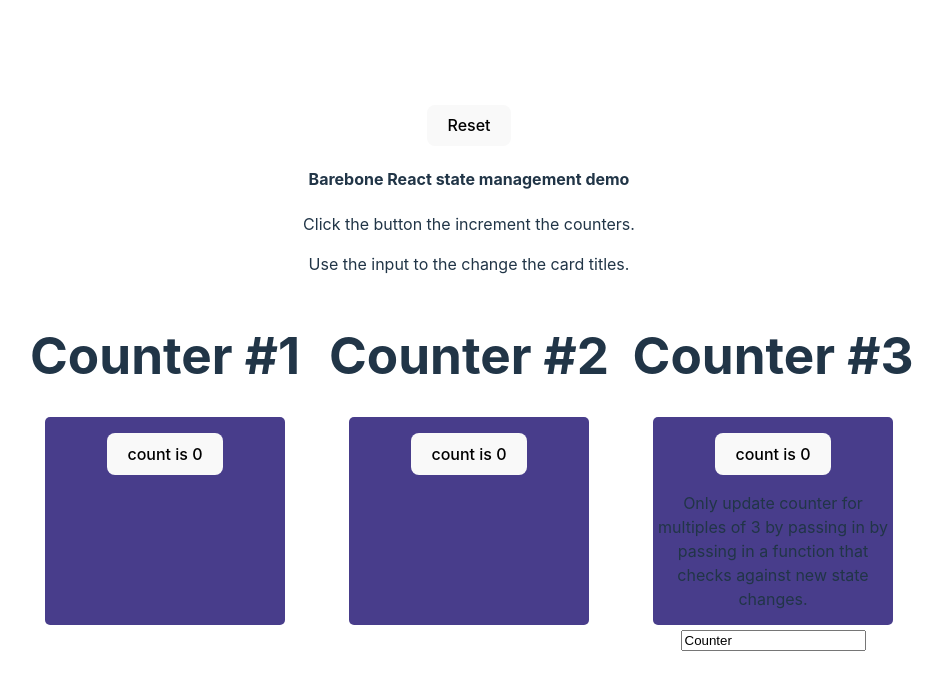
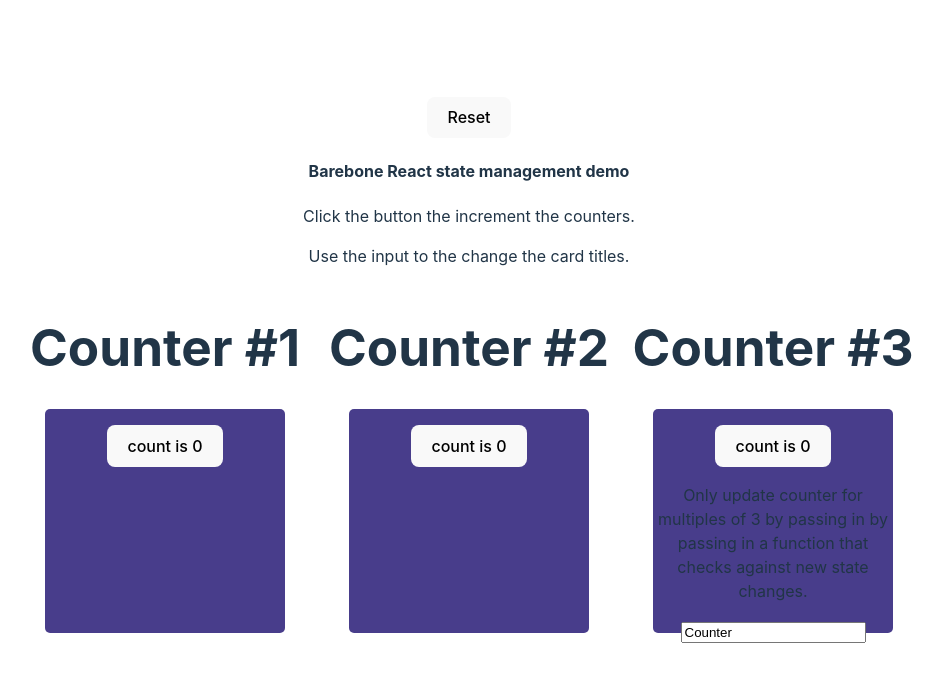
Before and after one commit to seegg/barebone-demo, a React (Vite) app: page / in a window 1280 px wide. Shown: the top 690 px of the page, without its empty margins (171-1114 px from the left). Built offline with nearby package versions, Linux system fonts and the light colour scheme.

Commit message:
adjust card height to 13rem

```diff
--- a/src/App.css
+++ b/src/App.css
@@ -42,7 +42,7 @@
   padding-top: 1rem;
   border-radius: 5px;
   width: 15em;
-  height: 12rem;
+  height: 13rem;
   background-color: darkslateblue;
 }
 
--- a/src/App.tsx
+++ b/src/App.tsx
@@ -1,5 +1,5 @@
 import './App.css';
-import githubLogoImg from '../public/github-32px.png';
+import githubLogoImg from '/github-32px.png?url';
 import {
   useCounterStore,
   useCounterActions,
```
